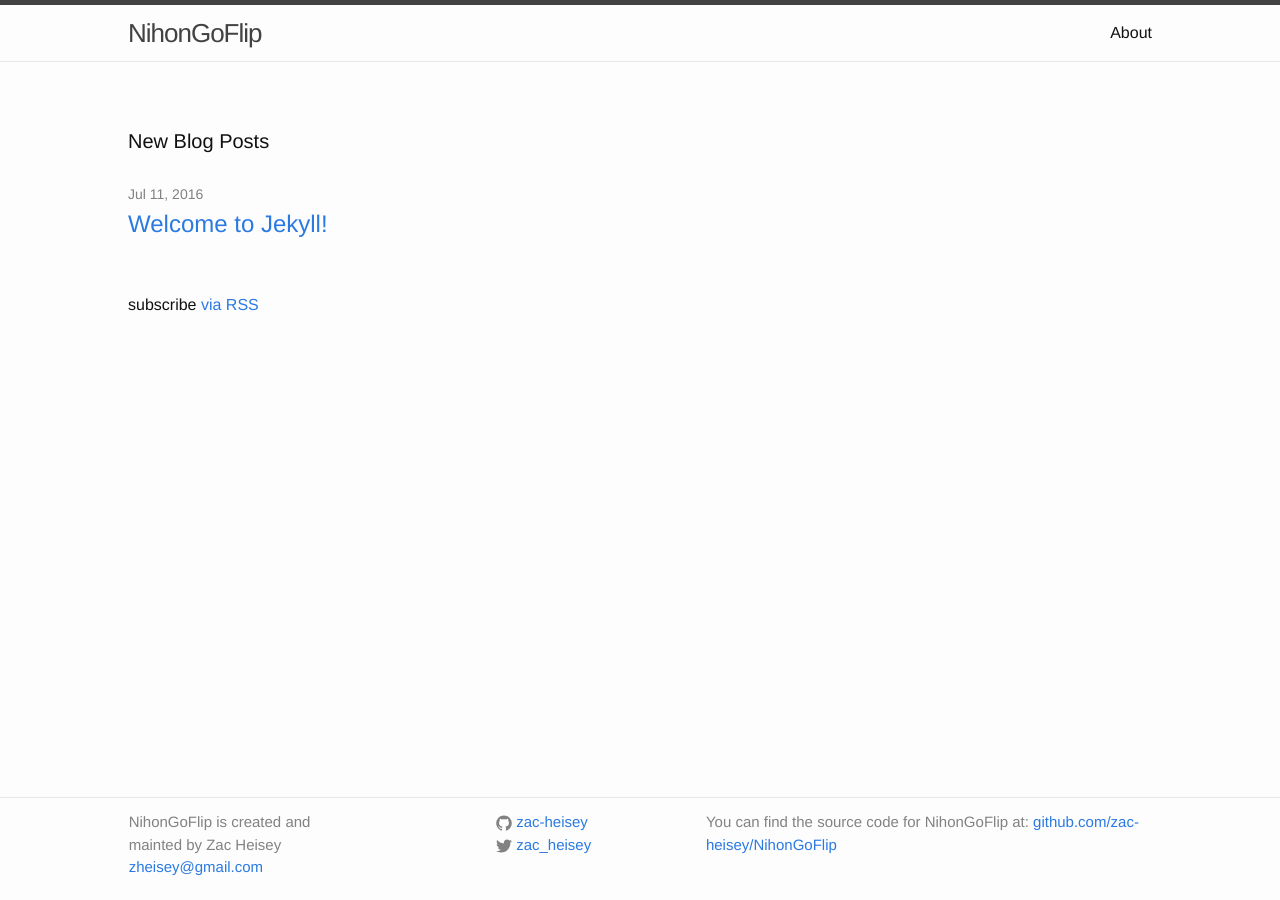
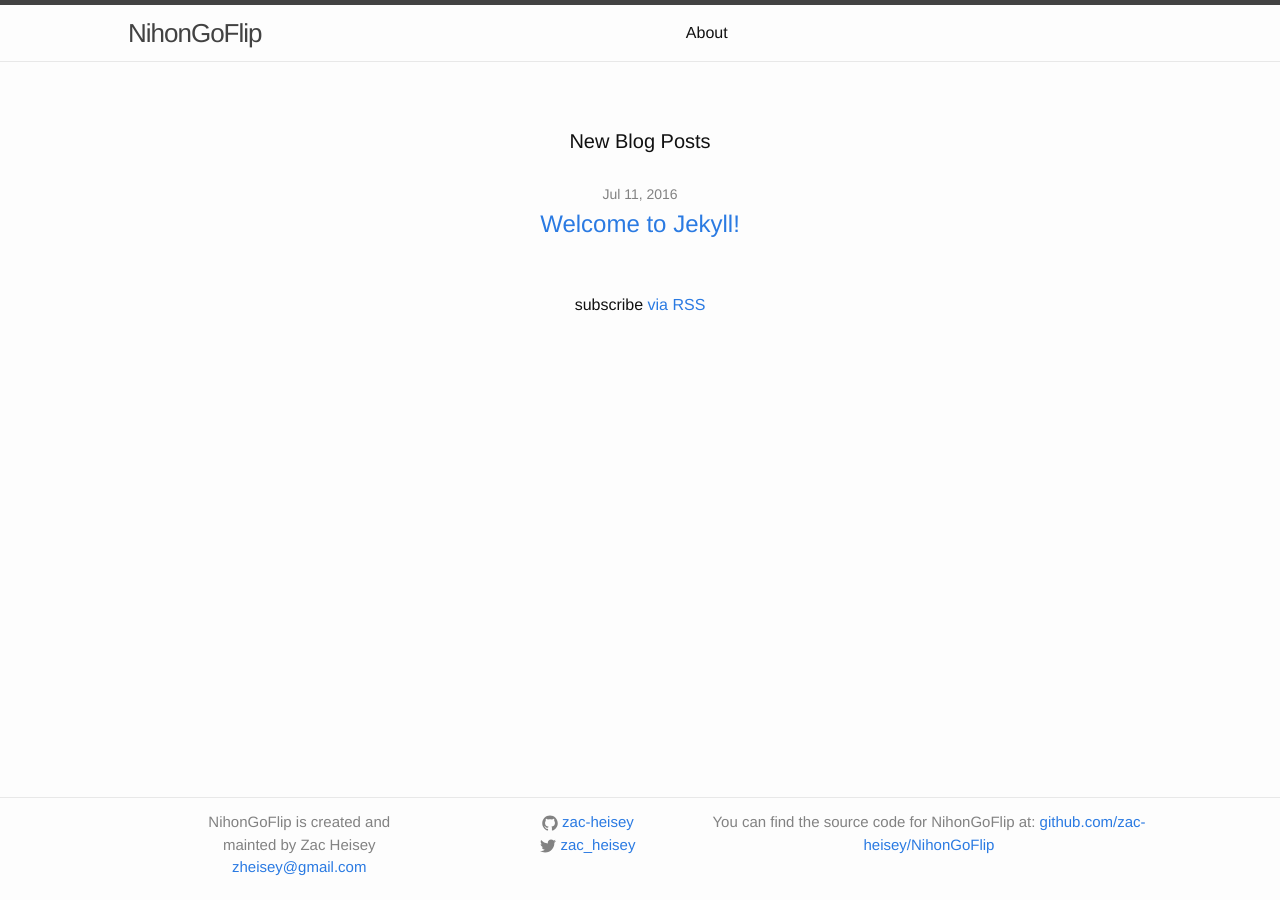
Before and after one commit to zac-heisey/NihonGoFlip, a Jekyll site: the page built from index.html, in a window 1280 px wide. Built offline with Jekyll 4.4.1, drawn with Linux system fonts in a browser that asks for light colours.

Commit message:
set text-align: center on .wrapper div and remove float: right on .site-nav

```diff
--- a/_sass/_base.scss
+++ b/_sass/_base.scss
@@ -160,6 +160,7 @@ pre {
     max-width:         calc(#{$content-width} - (#{$spacing-unit} * 4));
     margin-right: auto;
     margin-left: auto;
+    text-align: center;
     @extend %clearfix;
 
     @include media-query($on-laptop) {
--- a/_sass/_layout.scss
+++ b/_sass/_layout.scss
@@ -25,7 +25,6 @@
 }
 
 .site-nav {
-    float: right;
     line-height: 56px;
 
     .menu-icon {
```
